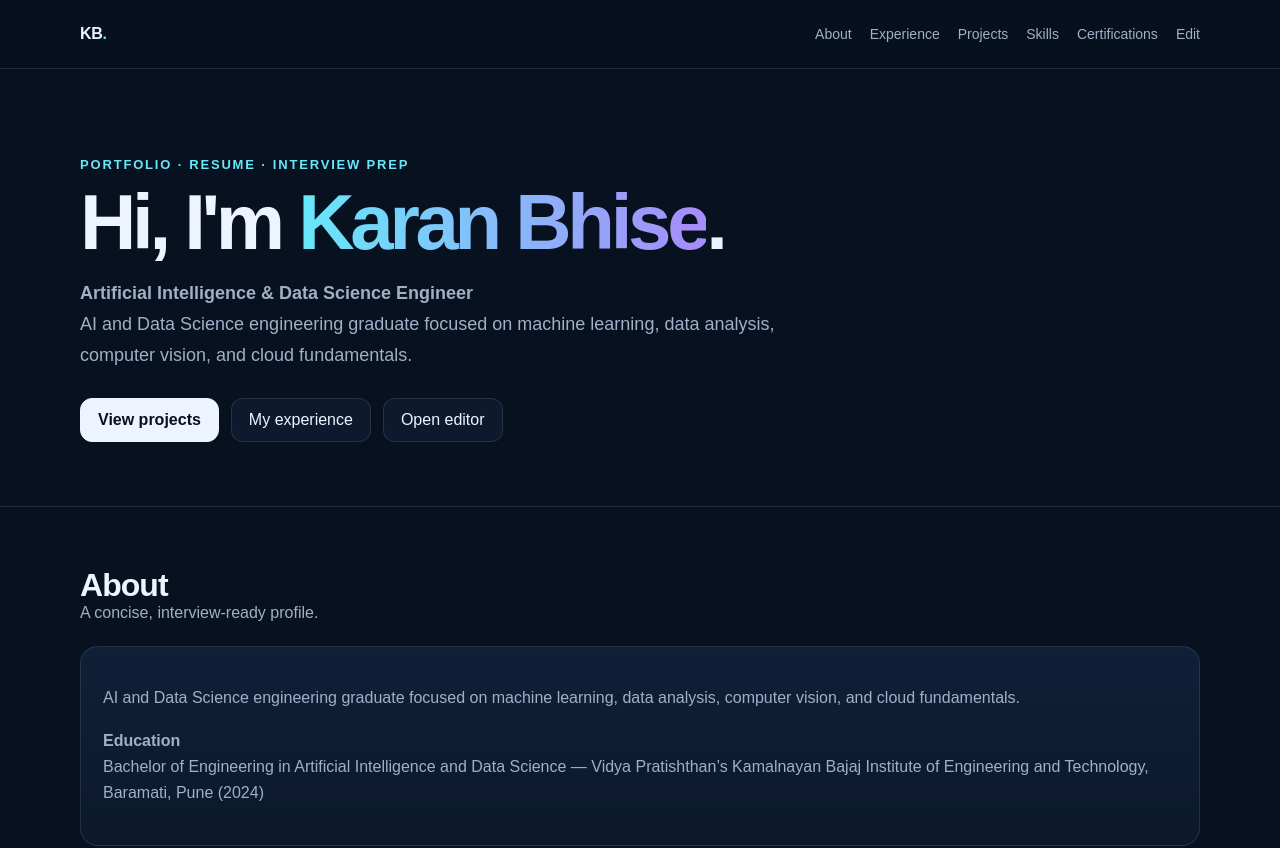
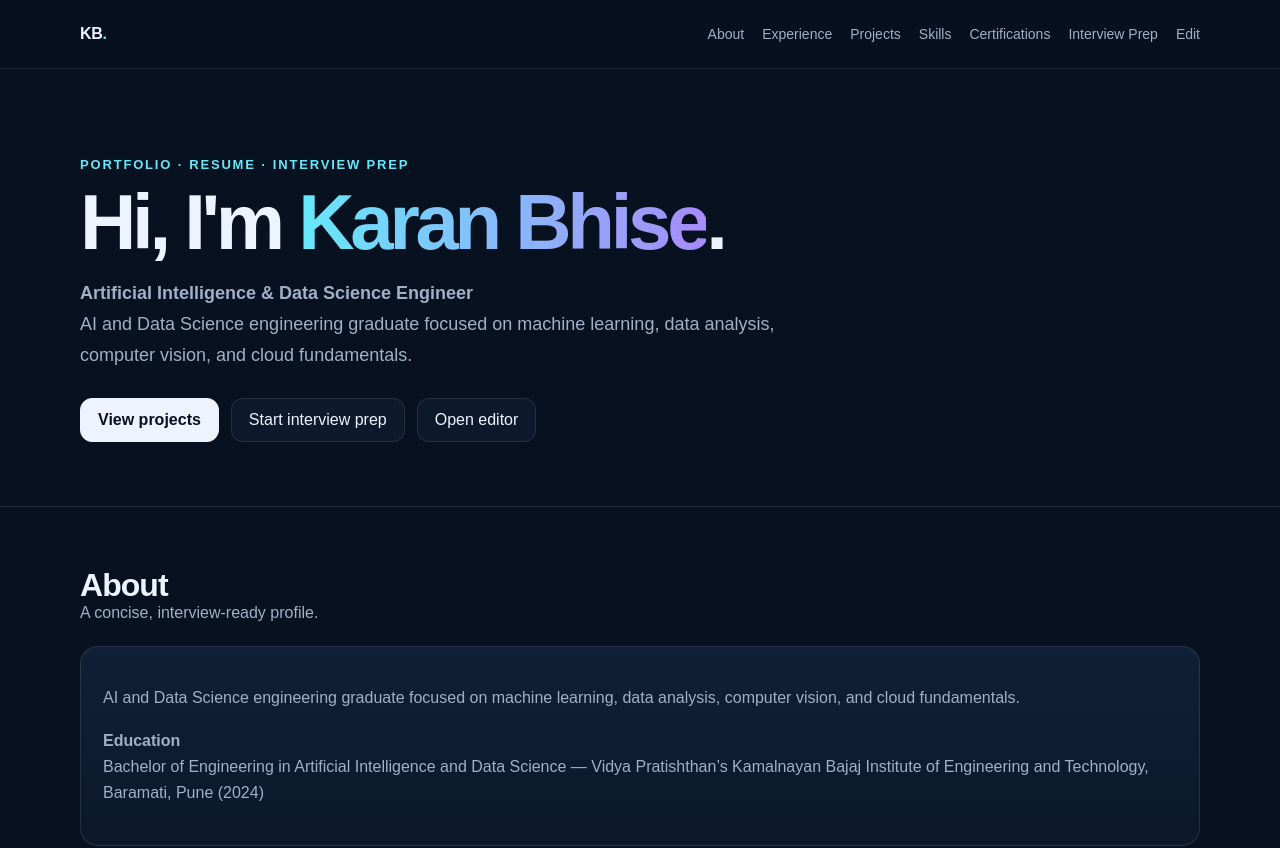
Before and after one commit to Karanaldo-07/karan-interview-prep, a Next.js app: page / in a window 1280 px wide. Shown: the top 848 px of the page. Built offline with nearby package versions, Linux system fonts and the light colour scheme.

Commit message:
feat: connect portfolio to interview preparation

```diff
--- a/app/page.tsx
+++ b/app/page.tsx
@@ -21,7 +21,7 @@ export default function Home() {
         <div className="container nav-inner">
           <a className="brand" href="#top">KB<span>.</span></a>
           <div className="nav-links">
-            <a href="#about">About</a><a href="#experience">Experience</a><a href="#projects">Projects</a><a href="#skills">Skills</a><a href="#certifications">Certifications</a><a href="/admin">Edit</a>
+            <a href="#about">About</a><a href="#experience">Experience</a><a href="#projects">Projects</a><a href="#skills">Skills</a><a href="#certifications">Certifications</a><a href="/interview">Interview Prep</a><a href="/admin">Edit</a>
           </div>
         </div>
       </nav>
@@ -33,7 +33,7 @@ export default function Home() {
           <p><strong>{profile.headline}</strong><br />{profile.intro}</p>
           <div className="actions">
             <a className="btn primary" href="#projects">View projects</a>
-            <a className="btn" href="#experience">My experience</a>
+            <a className="btn" href="/interview">Start interview prep</a>
             <a className="btn" href="/admin">Open editor</a>
           </div>
         </div>
@@ -64,7 +64,9 @@ export default function Home() {
         <div className="grid">{profile.certifications.map((c) => <div className="card" key={c}><h3>{c}</h3></div>)}<div className="card"><div className="meta">Research</div><h3>{profile.publication}</h3></div></div>
       </div></section>
 
-      <footer className="footer"><div className="container">© {new Date().getFullYear()} {profile.name} · Built with Next.js · Interview preparation features coming next.</div></footer>
+      <section className="section prep-banner"><div className="container"><div className="card prep-card"><div><div className="meta">Next module</div><h2>Interview Preparation</h2><p>Practice resume-based HR, technical, project, internship and certification questions.</p></div><a className="btn primary" href="/interview">Open question bank →</a></div></div></section>
+
+      <footer className="footer"><div className="container">© {new Date().getFullYear()} {profile.name} · Built with Next.js</div></footer>
     </main>
   );
 }
```
